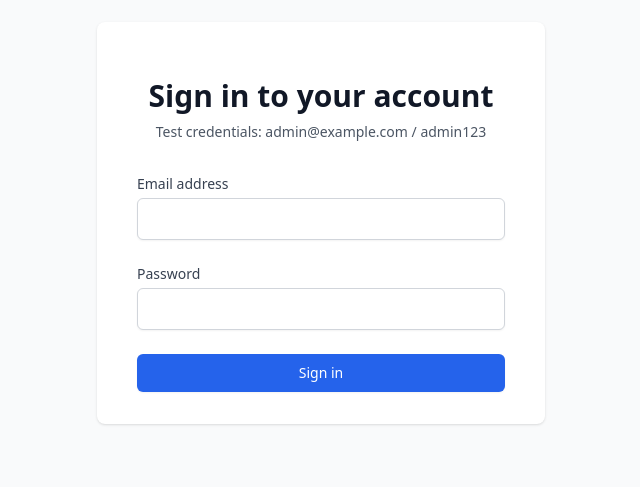
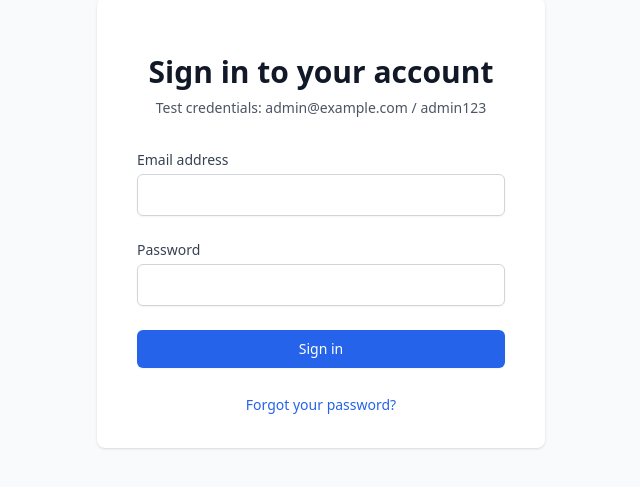
Before and after one commit to jammc89/insurance_verification_app, a Next.js app: page /auth/login in a window 1280 px wide. Shown: the part 177-664 px from the top of the page, without its empty margins (319-959 px from the left). Built offline with nearby package versions, Linux system fonts and the light colour scheme.

Commit message:
Update page.js

```diff
--- a/app/auth/login/page.js
+++ b/app/auth/login/page.js
@@ -101,6 +101,15 @@ const LoginPage = () => {
                 {isLoading ? 'Signing in...' : 'Sign in'}
               </button>
             </div>
+
+            <div className="mt-4 text-center">
+              <a
+                href="/auth/forgot-password"
+                className="text-sm text-blue-600 hover:text-blue-500"
+              >
+                Forgot your password?
+              </a>
+            </div>
           </form>
         </div>
       </div>
```
